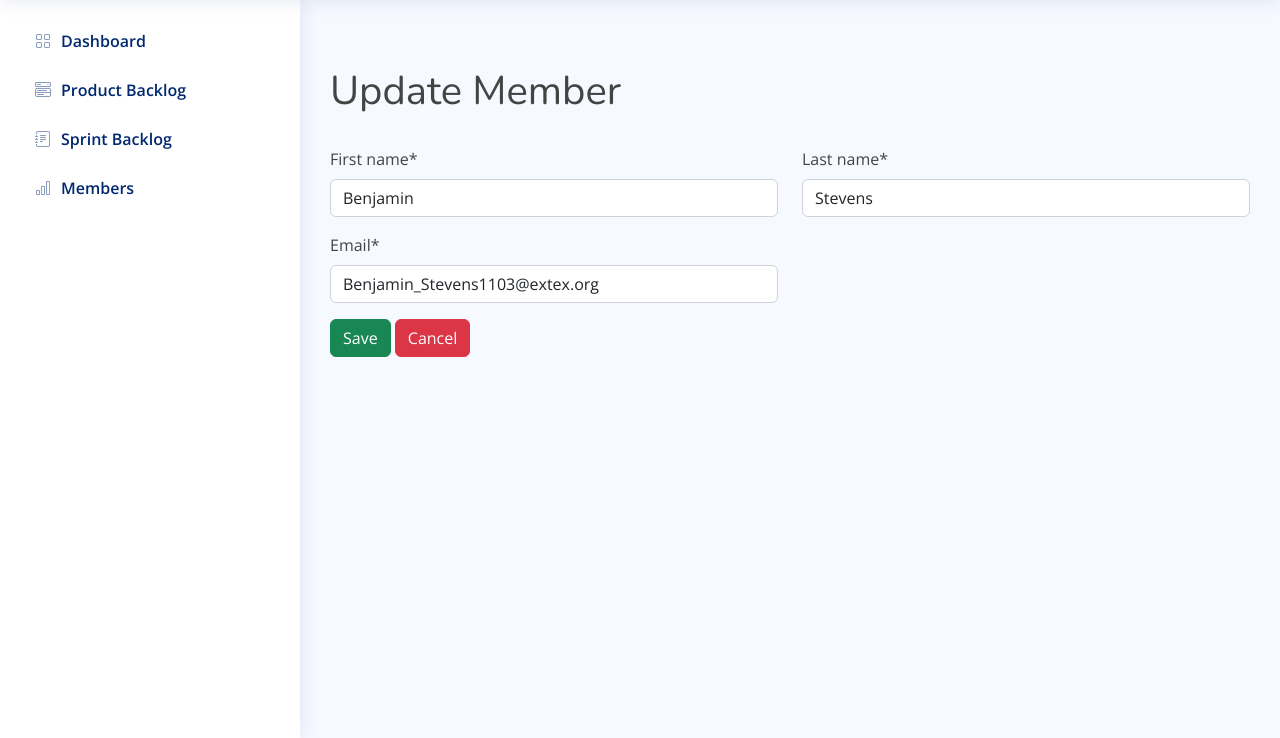
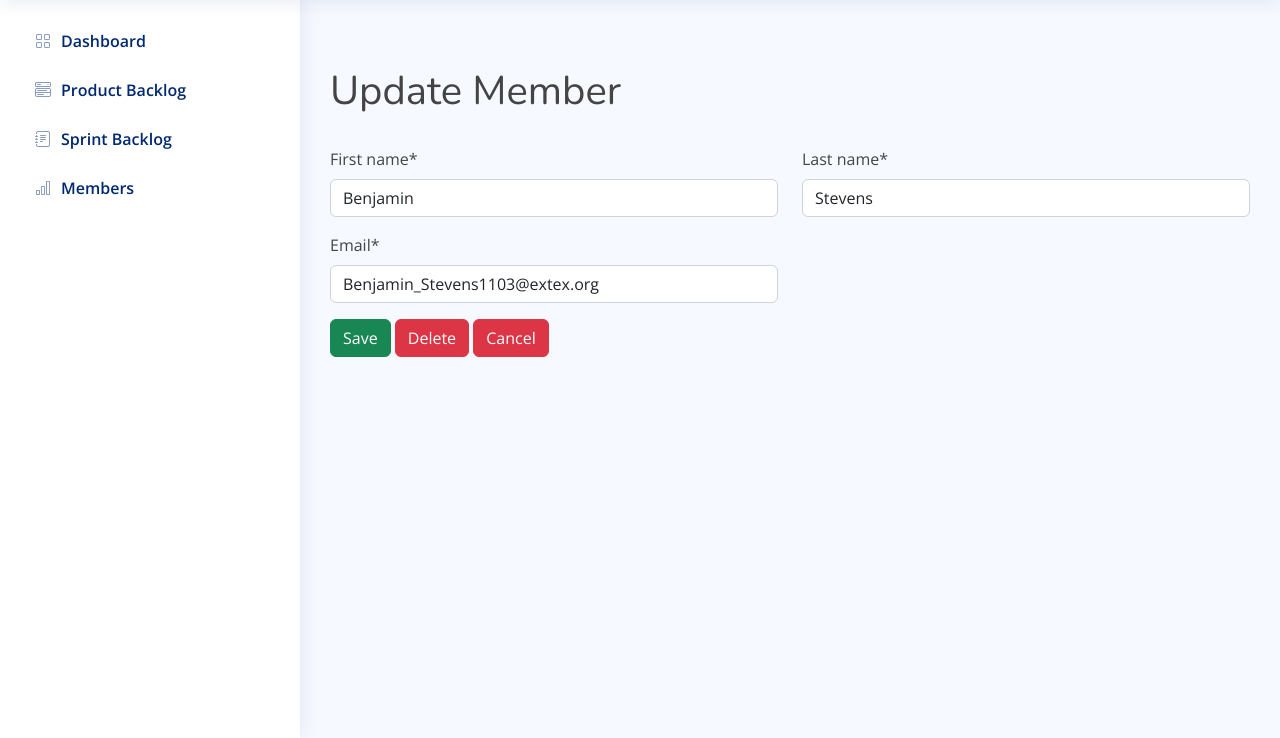
Before and after one commit to ypppp/Team-Management-Web-App, a Django app: page /members/member/12/update/ in a window 1280 px wide. Shown: the part 61-799 px from the top of the page. Run offline with Django 4.2, Linux system fonts and the light colour scheme; data comes from the database, SQL or seed files in the repository; some libraries are stand-ins or nearby versions.

Commit message:
member form updated

```diff
--- a/Scrum/members/templates/members/member_form.html
+++ b/Scrum/members/templates/members/member_form.html
@@ -26,9 +26,13 @@
     </fieldset>
     <div>
         <button type="submit" class="btn btn-success">Save
-{#                <i class="fa fa-check" aria-hidden="true" style="color: white"></i>#}
+            {# <i class="fa fa-check" aria-hidden="true" style="color: white"></i>#}
         </button>
         {% if member is not None %}
+        <a href="{% url 'member-delete' member.id %}">
+            <button type="button" class="btn btn-danger">Delete</button>
+        </a>
+
         <a href="{% url 'members-detail' member.id %}">
             <button type="button" class="btn btn-danger">Cancel</button>
         </a>
```
Lines whose indentation alone changed are shown as unchanged.
